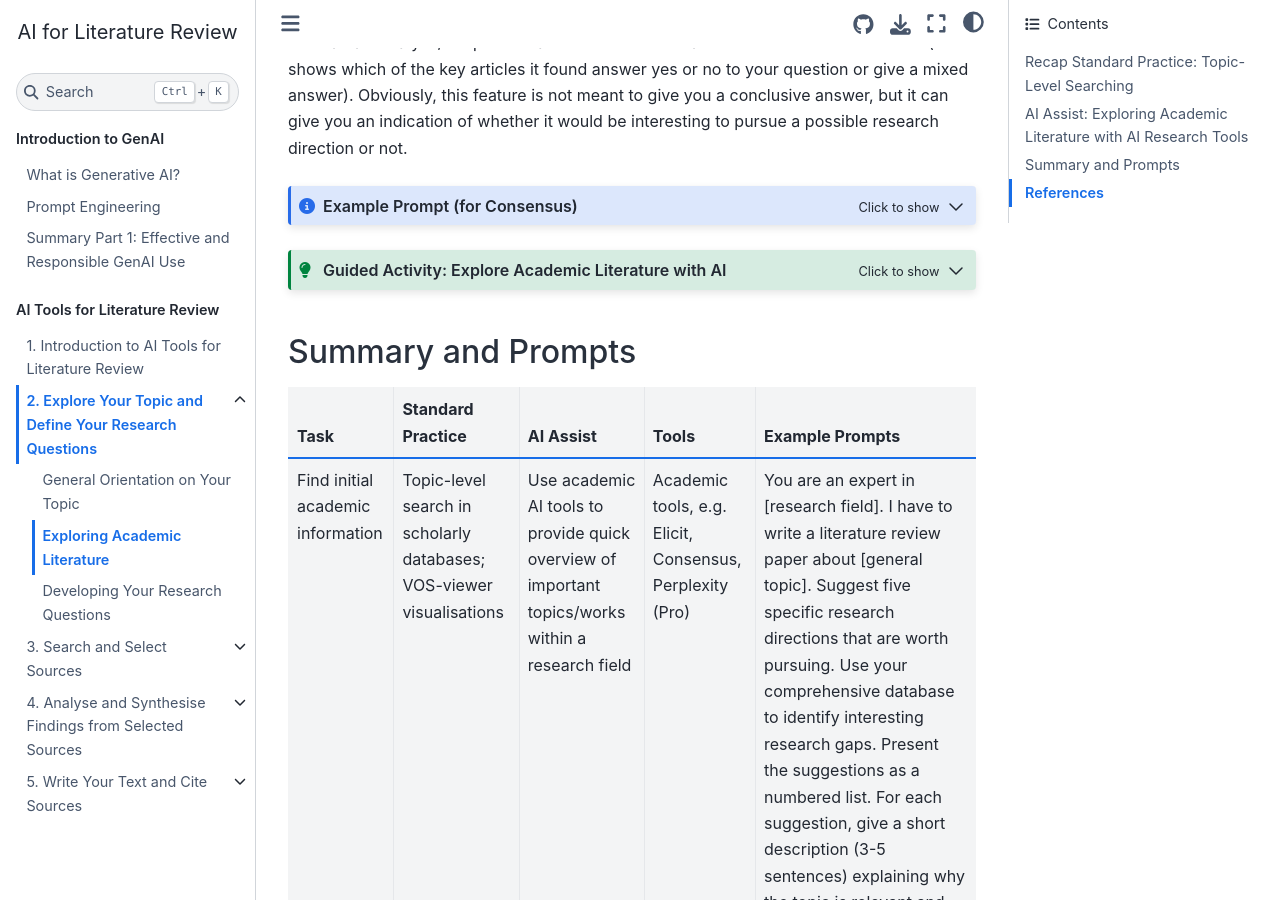
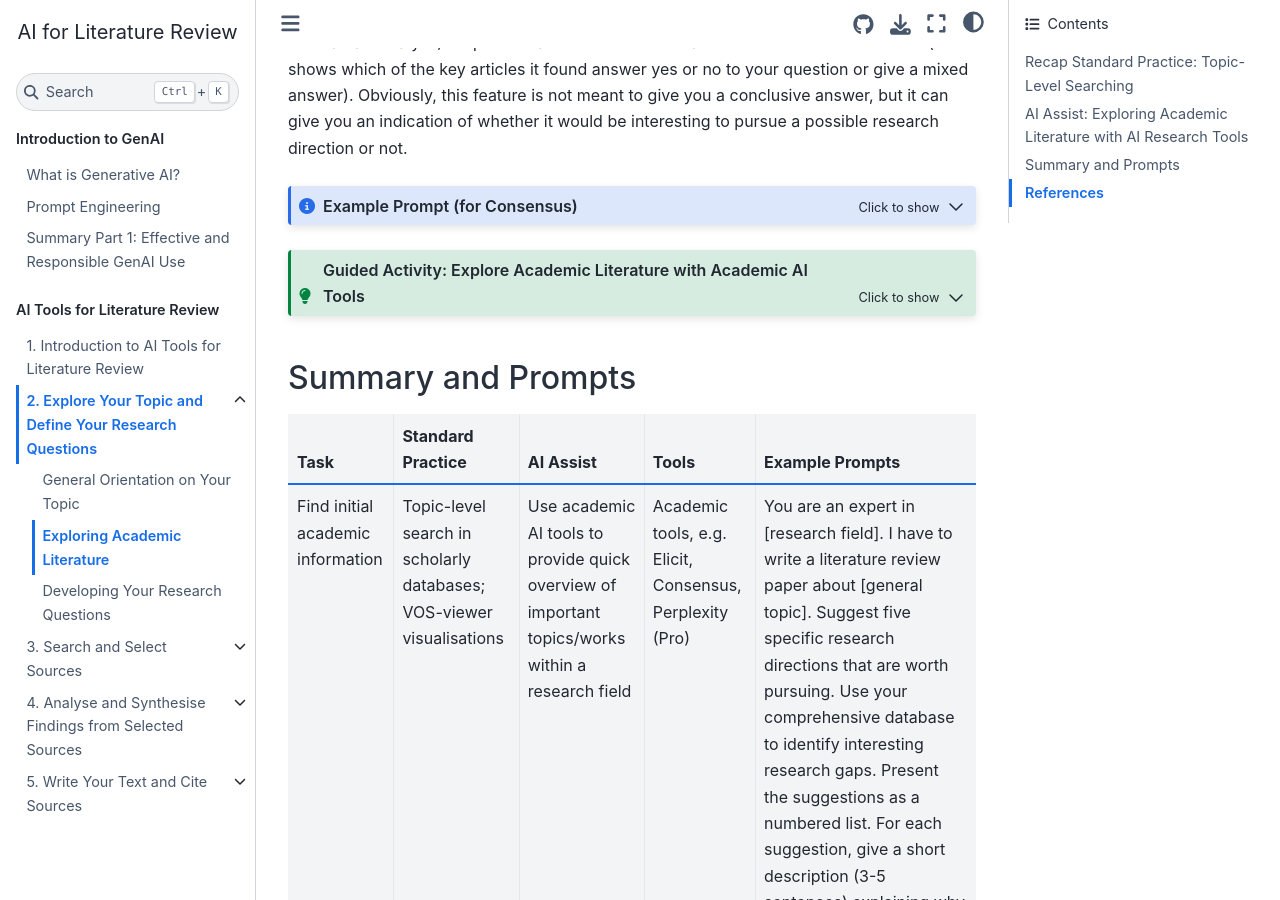
Before and after one commit to lwalma/ai-lit-review, a Jupyter Book: the page built from book/part2/2b-exploring-literature.md, in a window 1280 px wide and 900 px high, scrolled down 1992 px. Built offline with Jupyter Book 1.0.4 settings and Sphinx 7.4.7 and the Sphinx Book theme 1.1.4, drawn with Linux system fonts in a browser that asks for light colours; comment, search, counter and statistics services are not loaded; part of the change alters nothing that is shown.

Commit message:
Update 2b-exploring-literature.md

````diff
--- a/book/part2/2b-exploring-literature.md
+++ b/book/part2/2b-exploring-literature.md
@@ -76,46 +76,25 @@ Finally, Consensus has an interesting feature that is very useful in the orienta
 Does [topic] affect [variable/outcome]?
 ```
 
-```{admonition} Guided Activity: Explore Academic Literature with AI
+```{admonition} Guided Activity: Explore Academic Literature with Academic AI Tools
 :class: dropdown tip
 
-Use this activity to practice using **academic GenAI tools** for exploring academic literature.
+**Step 1.** Choose one of the following academic AI tools: Consensus, Perplexity Pro, Elicit.
 
-**Step 1: Choose Your Tool**
+**Step 2.** Use the tool of choice to explore the literature with one of these example prompts (and adjust where necessary):
 
-Select one of the following academic AI tools:
+Prompt 1: <br>
+_You are an expert in [research field]. I have to write a literature review paper about [general topic]. Suggest five specific research directions that are worth pursuing. Use your comprehensive database to identify interesting research gaps. Present the suggestions as a numbered list. For each suggestion, give a short description (3-5 sentences) explaining why the topic is relevant and what kinds of research questions could be explored._
 
-- Consensus
-- Perplexity Pro
-- Elicit
+Prompt 2:<br>
+_You are an expert in [research field]. I have to write a literature review paper about [general topic]. Suggest five key research articles related to this topic that I should consult. Present the articles as a numbered list, starting with the most important one. For each article, give a short description (3-5 sentences) explaining why the article is a key publication for this topic._
 
-**Step 2: Prompt the Tool**
-
-Try using one of the following prompts in your tool of choice. You can substitute your own research topic:
-
-Prompt 1:
-
-_You are a researcher in the field of [your field].
-You have to write a literature review paper about [general topic].
-Suggest five possible research directions, each with a short description (3-4 sentences) explaining why the topic is relevant and what kinds of research questions could be explored.
-Present the suggestions as a numbered list._
-
-Prompt 2:
-
-_You are a researcher in the field of [your field].
-You have to write a literature review paper about [general topic].
-Please suggest 4-5 key research articles, each with a short description (3-4 sentences) explaining why the article is a key article for this topic_
-
-Prompt 3 (for Consensus):
-
+Prompt 3 (for Consensus):<br>
 _Does [topic] affect [variable/outcome]?_
 
-**Step 3: Reflect on the Output**
-
-Answer these three short reflection questions after trying the tool:
-
-- Were the results relevant and trustworthy?
-- Did the tool provide real, useful sources?
+**Step 3.** Evaluate the outcome:
+- Are the results relevant and trustworthy?
+- Does the tool provide real, useful sources?
 - What do the results from the tool add to your initial exploration?
 
 ```
@@ -124,8 +103,8 @@ Answer these three short reflection questions after trying the tool:
 
 | Task | Standard Practice | AI Assist | Tools | Example Prompts |
 |-|-|-|-|-|
-| Find initial academic information | Topic-level search in scholarly databases; VOS-viewer visualisations | Use academic AI tools to provide quick overview of important topics/works within a research field | Academic tools, e.g. Elicit, Consensus, Perplexity (Pro) | You are an expert in [research field]. I have to write a literature review paper about [general topic]. Suggest five specific research directions that are worth pursuing. Use your comprehensive database to identify interesting research gaps. Present the suggestions as a numbered list. For each suggestion, give a short description (3-5 sentences) explaining why the topic is relevant and what kinds of research questions could be explored.<br>
-| | | | | You are an expert in [research field]. I have to write a literature review paper about [general topic]. Suggest five key research articles related to this topic that I should consult. Present the articles as a numbered list, starting with the most important one. For each article, give a short description (3-5 sentences) explaining why the article is a key publication for this topic.<br>
+| Find initial academic information | Topic-level search in scholarly databases; VOS-viewer visualisations | Use academic AI tools to provide quick overview of important topics/works within a research field | Academic tools, e.g. Elicit, Consensus, Perplexity (Pro) | You are an expert in [research field]. I have to write a literature review paper about [general topic]. Suggest five specific research directions that are worth pursuing. Use your comprehensive database to identify interesting research gaps. Present the suggestions as a numbered list. For each suggestion, give a short description (3-5 sentences) explaining why the topic is relevant and what kinds of research questions could be explored. |
+| | | | | You are an expert in [research field]. I have to write a literature review paper about [general topic]. Suggest five key research articles related to this topic that I should consult. Present the articles as a numbered list, starting with the most important one. For each article, give a short description (3-5 sentences) explaining why the article is a key publication for this topic. |
 | | | | | Does [topic] affect [variable/outcome]? (for Consensus) |
 
 ## References
````
